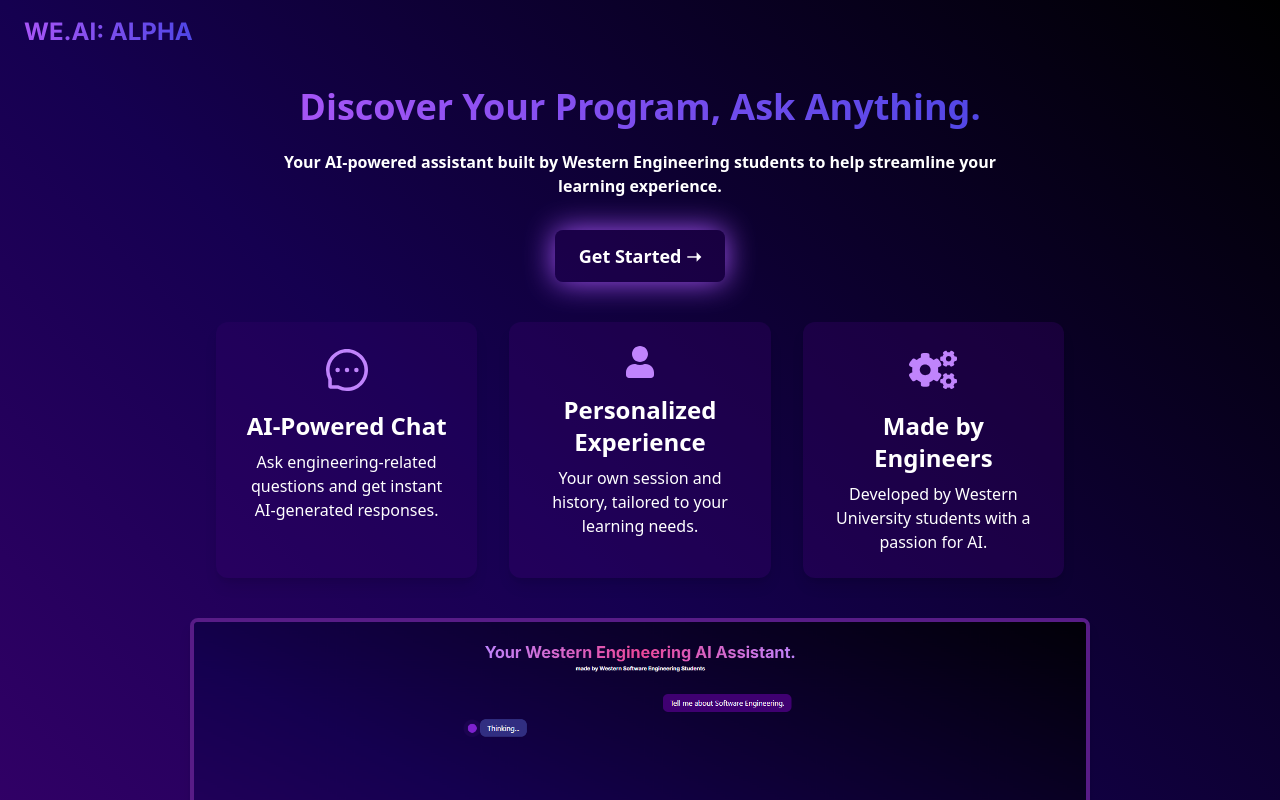
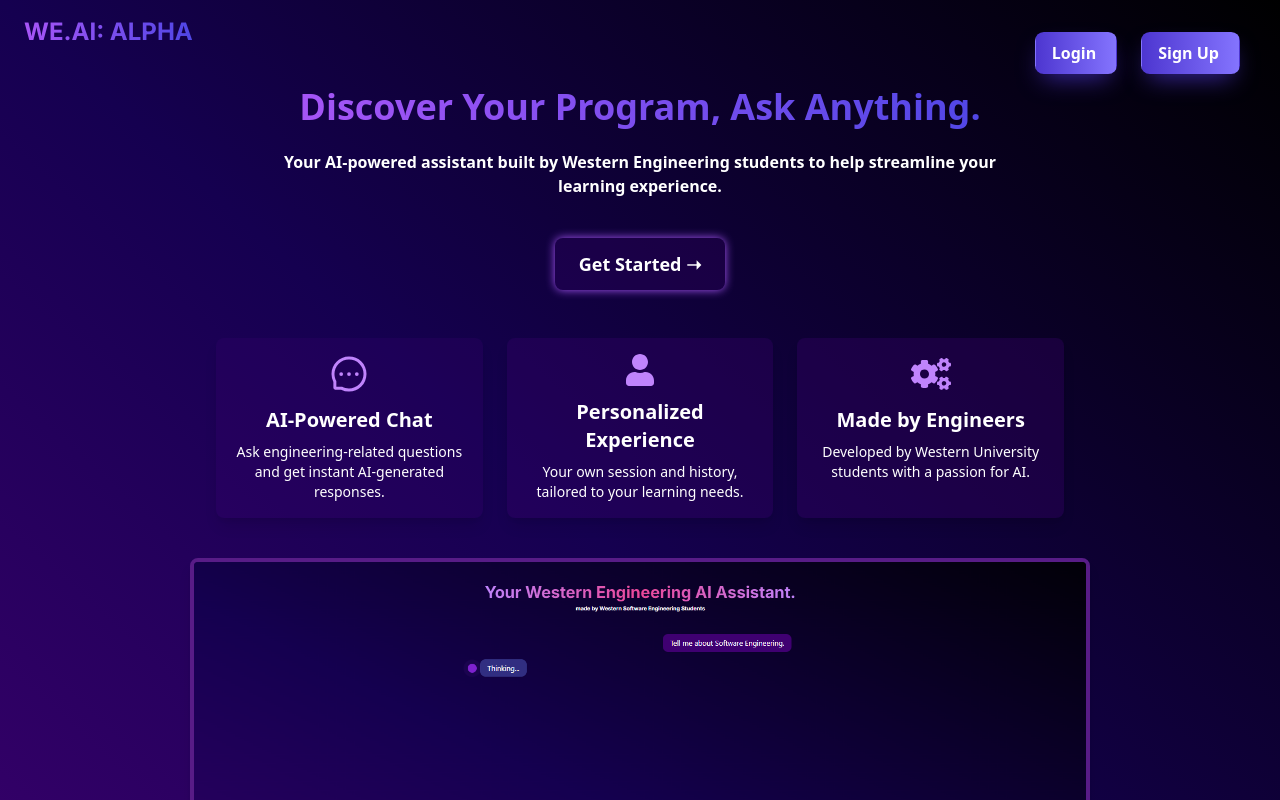
Before and after one commit to jpayippa/WE.AI, a Next.js app in the folder app/: page /landing in a window 1280 px wide. Shown: the top 800 px of the page. Built offline with nearby package versions, Linux system fonts and the light colour scheme.

Commit message:
Add login and signup buttons to landing page; enhance button styles and layout

```diff
--- a/app/pages/landing.js
+++ b/app/pages/landing.js
@@ -7,11 +7,21 @@
 export default function LandingPage() {
   return (
     <div className="flex flex-col min-h-screen bg-gradient-to-bl from-[#000000] via-[#150050] to-[#3f0071] text-white">
-      {/* WE.AI Logo (positioned in the top-left corner) */}
+      {/* Logo on the top-left */}
       <div className="absolute top-4 left-6">
         <h1 className="text-2xl font-extrabold font-inter bg-clip-text text-transparent bg-gradient-to-r from-purple-500 to-indigo-600 cursor-pointer hover:opacity-80 transition duration-300">
           WE.AI: ALPHA
         </h1>
+      </div>
+
+      {/* Login & Sign Up on the top-right */}
+      <div className="absolute top-8 right-10 flex items-center space-x-6">
+        <Link href="/login" className="button">
+          <span>Login</span>
+        </Link>
+        <Link href="/signup" className="button">
+          <span>Sign Up</span>
+        </Link>
       </div>
 
       {/* Hero Section */}
@@ -24,55 +34,55 @@
         </p>
         <Link
           href="/chat"
-          className="mt-8 inline-block px-6 py-3 bg-[#3e00713a] text-lg font-bold rounded-lg shadow-[0_0_30px_#a855f7] hover:shadow-[0_0_40px_#a855f7] transition duration-300"
+          className="mt-10 inline-block px-6 py-3 bg-[#3e00713a] text-lg font-bold rounded-lg shadow-[0_0_10px_#a855f7] hover:shadow-[0_0_40px_#a855f7] transition duration-300"
         >
           Get Started ➝
         </Link>
       </header>
 
-      {/* Info Boxes with Hover-Triggered Animated Icons */}
-      <section className="w-full max-w-4xl mx-auto mt-10 grid grid-cols-1 md:grid-cols-3 gap-8 text-center px-6">
+      {/* Info Boxes */}
+      <section className="w-full max-w-4xl mx-auto mt-12 grid grid-cols-1 md:grid-cols-3 gap-6 text-center px-6">
         {/* AI-Powered Chat */}
-        <div className="p-6 bg-[#3e007138] rounded-xl shadow-lg transition duration-300 hover:shadow-[0_0_20px_#a855f7]">
+        <div className="p-4 bg-[#3e007138] rounded-lg shadow-lg transition duration-300 hover:shadow-[0_0_20px_#a855f7]">
           <motion.div
-            className="flex justify-center mb-4"
+            className="flex justify-center mb-3"
             whileHover={{ scale: 1.2 }}
             transition={{ duration: 0.5, ease: 'easeInOut' }}
           >
-            <AiOutlineMessage className="w-12 h-12 text-purple-400" />
+            <AiOutlineMessage className="w-10 h-10 text-purple-400" />
           </motion.div>
-          <h3 className="text-2xl font-bold">AI-Powered Chat</h3>
-          <p className="mt-2">
+          <h3 className="text-xl font-bold">AI-Powered Chat</h3>
+          <p className="mt-2 text-sm">
             Ask engineering-related questions and get instant AI-generated responses.
           </p>
         </div>
 
         {/* Personalized Experience */}
-        <div className="p-6 bg-[#3e007148] rounded-xl shadow-lg transition duration-300 hover:shadow-[0_0_20px_#a855f7]">
+        <div className="p-4 bg-[#3e007148] rounded-lg shadow-lg transition duration-300 hover:shadow-[0_0_20px_#a855f7]">
           <motion.div
-            className="flex justify-center mb-4"
+            className="flex justify-center mb-3"
             whileHover={{ scale: 1.2 }}
             transition={{ duration: 0.5, ease: 'easeInOut' }}
           >
             <FaUser className="w-8 h-8 text-purple-400" />
           </motion.div>
-          <h3 className="text-2xl font-bold">Personalized Experience</h3>
-          <p className="mt-2">
+          <h3 className="text-xl font-bold">Personalized Experience</h3>
+          <p className="mt-2 text-sm">
             Your own session and history, tailored to your learning needs.
           </p>
         </div>
 
         {/* Made by Engineers */}
-        <div className="p-6 bg-[#3e00714d] rounded-xl shadow-lg transition duration-300 hover:shadow-[0_0_20px_#a855f7]">
+        <div className="p-4 bg-[#3e00714d] rounded-lg shadow-lg transition duration-300 hover:shadow-[0_0_20px_#a855f7]">
           <motion.div
-            className="flex justify-center mb-4"
+            className="flex justify-center mb-3"
             whileHover={{ scale: 1.2 }}
             transition={{ duration: 0.5, ease: 'easeInOut' }}
           >
-            <FaCogs className="w-12 h-12 text-purple-400" />
+            <FaCogs className="w-10 h-10 text-purple-400" />
           </motion.div>
-          <h3 className="text-2xl font-bold">Made by Engineers</h3>
-          <p className="mt-2">
+          <h3 className="text-xl font-bold">Made by Engineers</h3>
+          <p className="mt-2 text-sm">
             Developed by Western University students with a passion for AI.
           </p>
         </div>
@@ -89,7 +99,7 @@
         />
       </div>
 
-      {/* Footer (sticks to bottom via flex + mt-auto) */}
+      {/* Footer */}
       <footer className="mt-2 text-center text-gray-400 w-full p-4">
         <p>
           Built by Western Software Engineering Students | &copy; {new Date().getFullYear()} WE.AI
--- a/app/styles/globals.css
+++ b/app/styles/globals.css
@@ -35,3 +35,45 @@
   .image-container:hover {
     box-shadow: 0 0 30px rgba(114, 4, 85, 1);
   }
+
+
+
+
+.button {
+  line-height: 1;
+  background-color: transparent;
+  cursor: pointer;
+  display: flex;
+  align-items: center;
+  gap: 0.35em;
+  padding: 0.75em 1em;
+  padding-right: 1.25em;
+  color: #fff;
+  border: 1px solid transparent;
+  font-weight: 700;
+  /* Reduce the border radius from 2em to something smaller: */
+  border-radius: 0.55em; /* or 8px, 10px, etc. */
+  font-size: 1rem;
+  box-shadow: 0 0.7em 1.5em -0.5em hsla(249, 62%, 51%, 0.745);
+  transition: transform 0.3s, box-shadow 0.3s;
+  background: linear-gradient(
+    90deg,
+    rgba(77, 54, 208, 1) 0%,
+    #8474fe 100%
+  );
+}
+
+
+  .button__icon {
+    width: 1.5em;
+    height: 1.5em;
+  }
+
+  .button:hover {
+    border-color: #8474fe;
+  }
+
+  .button:active {
+    transform: scale(0.98);
+    box-shadow: 0 0.5em 1.5em -0.5em hsla(249, 62%, 51%, 0.745);
+  }
```
